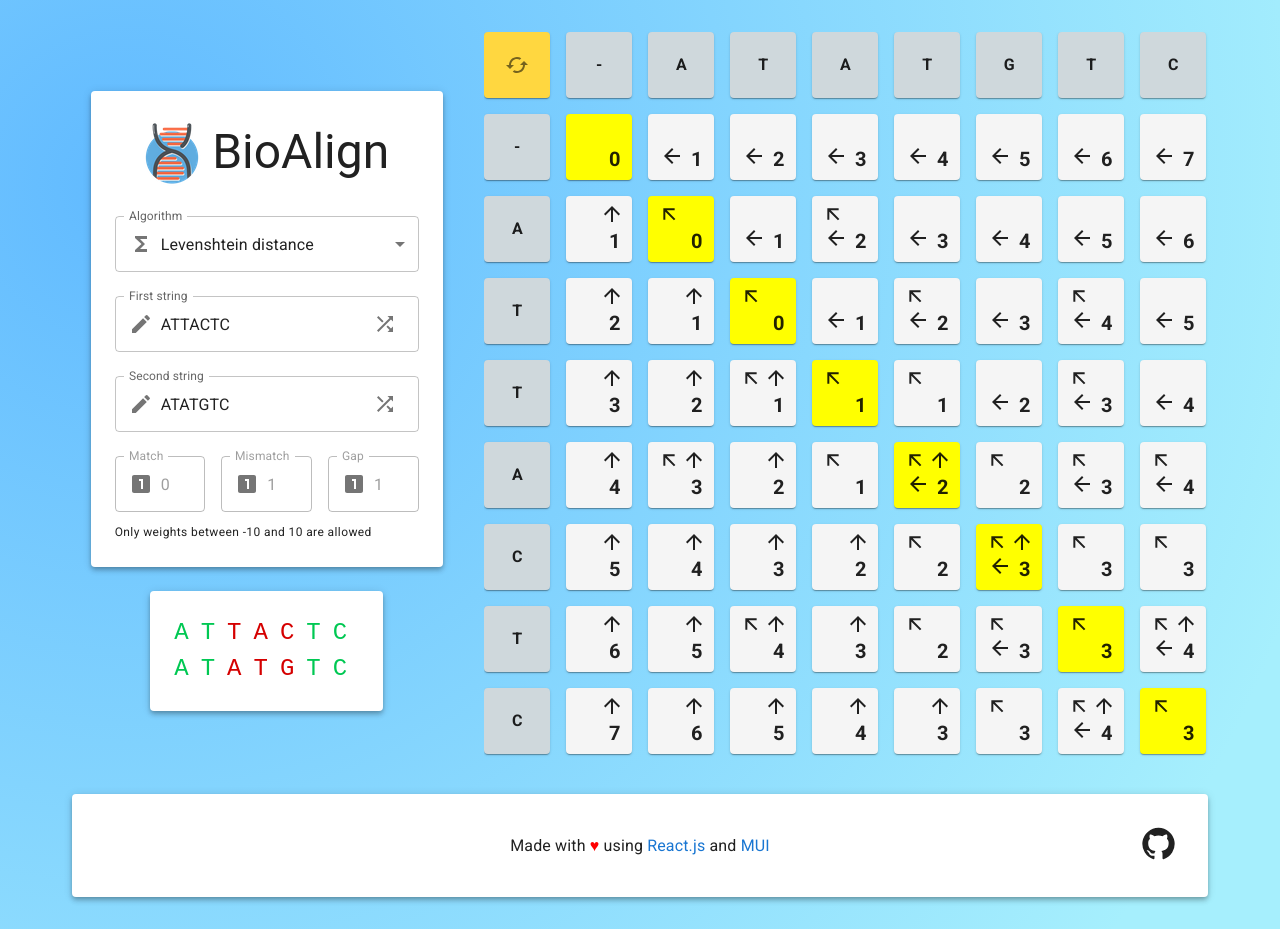
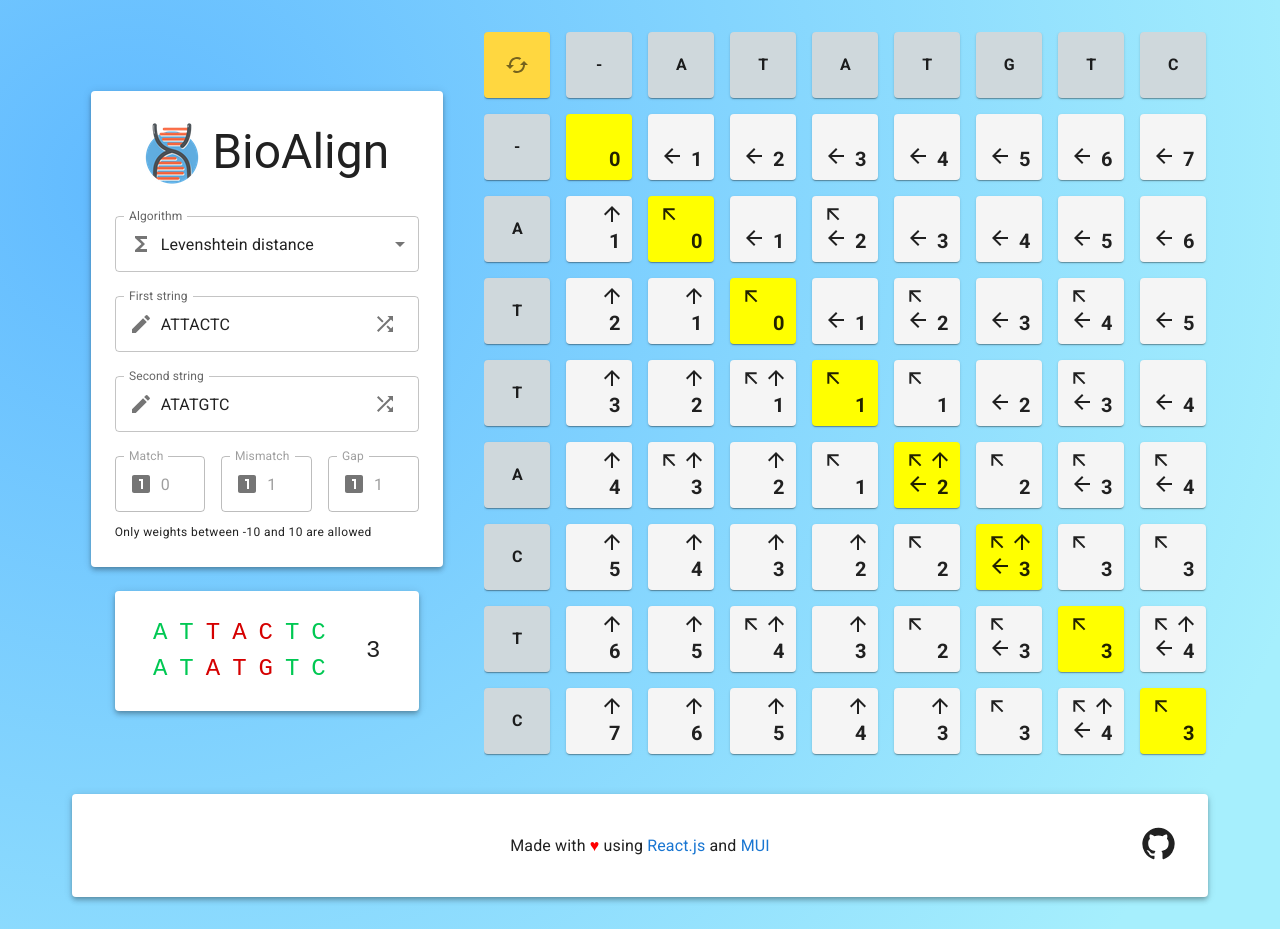
Before and after one commit to francescopastore/bio-align, a React (Create React App) app: page / in a window 1280 px wide. Built offline with nearby package versions, Linux system fonts and the light colour scheme.

Commit message:
Fixed strings match errors and layout

```diff
--- a/src/components/AppStringsMatch.js
+++ b/src/components/AppStringsMatch.js
@@ -11,38 +11,45 @@ const colorMatch = green['A700']
 const colorGap = amber['A700']
 
 export default function AppStringsMatch() {
-  const stringsMatch = useSelector((state) => state.app.stringsMatch)
+  const data = useSelector((state) => state.app.stringsMatch)
   const firstString = []
   const secondString = []
-  for (let i = 0; i < stringsMatch.firstString.length; i++) {
-    if (stringsMatch.firstString[i] === stringsMatch.secondString[i]) {
-      const letter = generateLetter(stringsMatch.firstString[i], colorMatch, i)
+  for (let i = 0; i < data.firstString.length; i++) {
+    if (data.firstString[i] === data.secondString[i]) {
+      const letter = generateLetter(data.firstString[i], colorMatch, i)
       firstString.push(letter)
       secondString.push(letter)
-    } else if (stringsMatch.firstString[i] === '-') {
-      const letter = generateLetter(stringsMatch.secondString[i], colorGap, i)
+    } else if (data.firstString[i] === '-') {
+      const letter = generateLetter(data.secondString[i], colorGap, i)
       const letterGap = generateLetter('-', colorGap, i)
       firstString.push(letterGap)
       secondString.push(letter)
-    } else if (stringsMatch.secondString[i] === '-') {
-      const letter = generateLetter(stringsMatch.firstString[i], colorGap, i)
+    } else if (data.secondString[i] === '-') {
+      const letter = generateLetter(data.firstString[i], colorGap, i)
       const letterGap = generateLetter('-', colorGap, i)
       firstString.push(letter)
       secondString.push(letterGap)
     } else {
-      firstString.push(
-        generateLetter(stringsMatch.firstString[i], colorMismatch, i)
-      )
-      secondString.push(
-        generateLetter(stringsMatch.secondString[i], colorMismatch, i)
-      )
+      firstString.push(generateLetter(data.firstString[i], colorMismatch, i))
+      secondString.push(generateLetter(data.secondString[i], colorMismatch, i))
     }
   }
 
   return (
     <Paper sx={style.container} elevation={4}>
-      <Grid container>{firstString}</Grid>
-      <Grid container>{secondString}</Grid>
+      <Grid container spacing={0}>
+        <Grid container item spacing={0} xs={10}>
+          <Grid container item spacing={0} sx={style.centered}>
+            {firstString}
+          </Grid>
+          <Grid container item spacing={0} sx={style.centered}>
+            {secondString}
+          </Grid>
+        </Grid>
+        <Grid item sx={style.centered} xs={2}>
+          <Typography sx={style.score}>{data.score}</Typography>
+        </Grid>
+      </Grid>
     </Paper>
   )
 }
@@ -67,4 +74,13 @@ const style = {
     letterSpacing: '0.5em',
     fontFamily: 'Courier New',
   },
+  score: {
+    fontSize: '1.5em',
+    fontFamily: 'Courier New',
+  },
+  centered: {
+    display: 'flex',
+    alignItems: 'center',
+    justifyContent: 'center',
+  },
 }
--- a/src/logic/algorithms/utils.js
+++ b/src/logic/algorithms/utils.js
@@ -86,7 +86,6 @@ function tracebackToZero(table, row, col) {
       row--
     }
   }
-  table[row][col].isPath = true
   return table
 }
 
--- a/src/logic/stringsMatch.js
+++ b/src/logic/stringsMatch.js
@@ -1,7 +1,7 @@
 export default function stringsMatch(form, solution) {
   let row, col
-  const firstString = form.firstString
-  const secondString = form.secondString
+  const firstString = '-' + form.firstString
+  const secondString = '-' + form.secondString
 
   for (let i = 1; i < firstString.length; i++) {
     for (let j = 1; j < secondString.length; j++) {
@@ -15,15 +15,17 @@ export default function stringsMatch(form, solution) {
   let stringsMatch = {
     firstString: '',
     secondString: '',
+    score: solution[row][col].value,
   }
 
-  while (row >= 0 && col >= 0 && solution[row][col].isPath) {
-    if (solution[row][col].diag || (row === 0 && col === 0)) {
+  while (row > 0 && col > 0 && solution[row][col].isPath) {
+    const curr = solution[row][col]
+    if (curr.diag || (row === 0 && col === 0) || (!curr.left && !curr.top)) {
       stringsMatch.firstString = firstString[row] + stringsMatch.firstString
       stringsMatch.secondString = secondString[col] + stringsMatch.secondString
       row--
       col--
-    } else if (solution[row][col].left) {
+    } else if (curr.left) {
       stringsMatch.firstString = '-' + stringsMatch.firstString
       stringsMatch.secondString = secondString[col] + stringsMatch.secondString
       col--
@@ -34,5 +36,17 @@ export default function stringsMatch(form, solution) {
     }
   }
 
+  while (row > 0 && solution[row][col].isPath) {
+    stringsMatch.firstString = firstString[row] + stringsMatch.firstString
+    stringsMatch.secondString = '-' + stringsMatch.secondString
+    row--
+  }
+
+  while (col > 0 && solution[row][col].isPath) {
+    stringsMatch.firstString = '-' + stringsMatch.firstString
+    stringsMatch.secondString = secondString[col] + stringsMatch.secondString
+    col--
+  }
+
   return stringsMatch
 }
```
